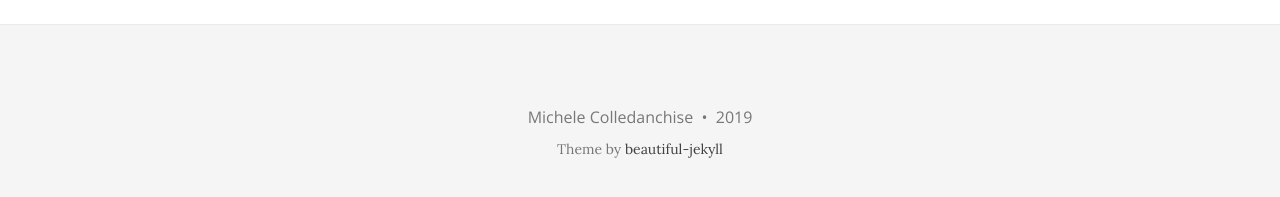
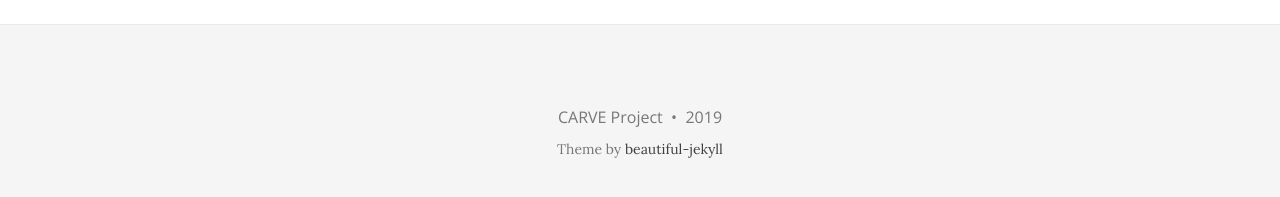
Before and after one commit to mikiec84/CARVE-ROBMOSYS.github.io, a Jekyll site: the page built from index.html, in a window 1280 px wide. Shown: the part 329-526 px from the top of the page. Built offline with Jekyll 4.4.1, drawn with Linux system fonts in a browser that asks for light colours; nearby versions of some CDN libraries; the list of posts is cut into pages by our own code.

Commit message:
updated website

```diff
--- a/_config.yml
+++ b/_config.yml
@@ -18,7 +18,8 @@ baseurl: "/carve-robmosys.io"
 title: CARVE
 
 # Short description of your site
-description: A virtual proof that name is awesome!
+description: ComposAble Robot behaViors with vErification
+
 
 # --- Navigation bar options --- #
 
@@ -65,7 +66,7 @@ footer-link-col: "#404040"
 # Change all these values or delete the ones you don't want.
 # Important: you must keep the "name" parameter, everything else you can remove
 author:
-  name: Michele Colledanchise
+  name: CARVE Project
 
 # Select your active Social Network Links.
 # Uncomment the links you want to show in the footer and add your information to each link.
```
